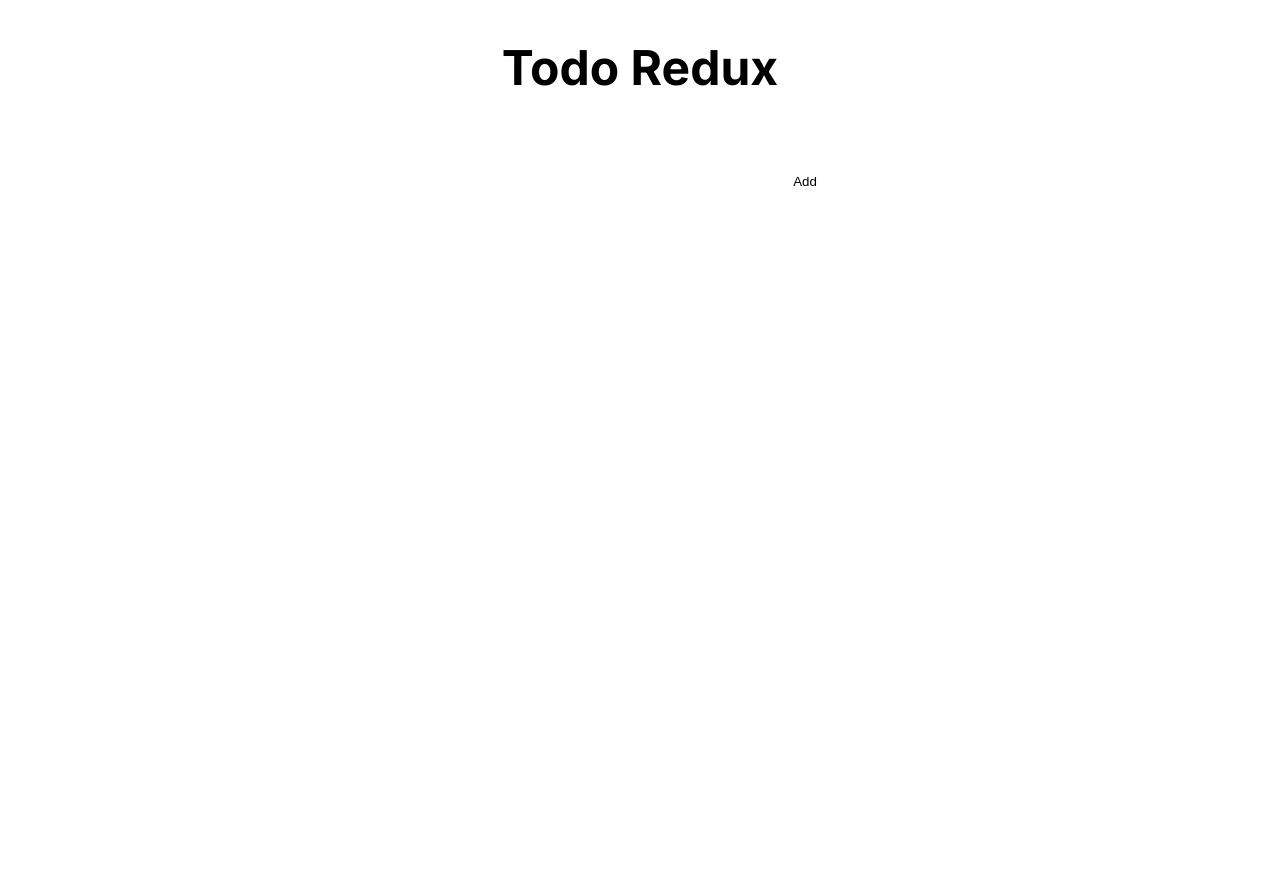
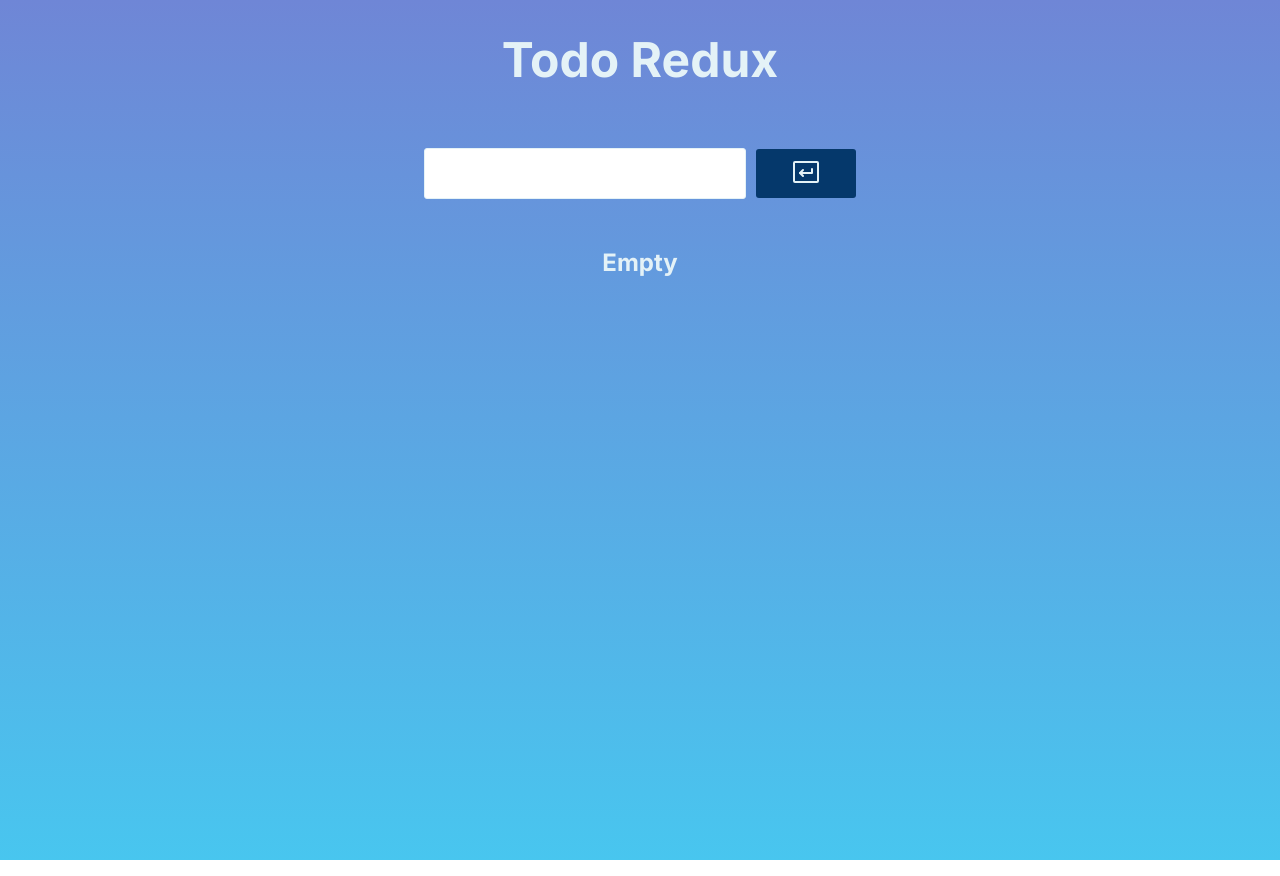
Before and after one commit to LeonardoMonti/todo-redux, a React (Create React App) app: page / in a window 1280 px wide. Built offline with nearby package versions, Linux system fonts and the light colour scheme.

Commit message:
fix: create action remove task

```diff
--- a/src/App.js
+++ b/src/App.js
@@ -1,8 +1,11 @@
 import React, { useState } from "react";
+import { TrashSimple, KeyReturn } from 'phosphor-react';
 import { useSelector, useDispatch } from 'react-redux';
+import { v4 as uuidv4 } from 'uuid';
 
 import { actions } from './actions/todo';
 import { selectors } from './selectors/todo';
+
 import './App.css'
 
 function App() {
@@ -16,30 +19,42 @@ function App() {
 
   const handleFormSubmit = event => {
     event.preventDefault();
-    dispatch(actions.addTask(task))
+
+    dispatch(actions.addTask({
+      id: uuidv4(),
+      text: task,
+    }))
 
     updateTask('')
+  }
+
+  const handleRemove = (id) => {
+    dispatch(actions.removeTask({ id }))
   }
 
   return (
     <div className="app">
       <h1 className="app-title">Todo Redux</h1>
 
-      <form onSubmit={ handleFormSubmit }>
+      <form className="app-form" onSubmit={ handleFormSubmit }>
         <input className="task-input" onChange={ handleInputChange } value={ task }/>
-        <button className="add-todo task-button">Add</button>
+        <button className="add-todo task-button">
+          <KeyReturn size={ 32 } />
+        </button>
       </form>
 
       <ul className="tasks-list">
-        {tasks.map((t, i ) => (
-          <div className="task-item">
-          <li className="task-li" key={ i }>{ t }</li>
-          <div>
-            <button className="update-task-button">update-${i}</button>
-            <button className="remove-task-button">remove-${i}</button>
-          </div>
-          </div>
-        ))}
+        {tasks.length === 0
+        ? (<h2 className="empty">Empty</h2>)
+        : (tasks.map(({ id, text } ) => (
+            <div key={ id } className="task-item">
+            <li id={ id } className="task-li">{ text }</li>
+            <div className="task-buttons">
+              <button onClick={() => handleRemove(id)} className="remove-task-button"><TrashSimple size={ 32 } /></button>
+            </div>
+            </div>
+          )))
+        }
       </ul>
 
     </div>
--- a/src/actions/todo.js
+++ b/src/actions/todo.js
@@ -3,7 +3,8 @@ import { createAction } from 'redux-actions'
 import { types } from '../types/todo';
 
 const actions = {
-  addTask: createAction(types.TODO_ADD_TASK)
+  addTask: createAction(types.TODO_ADD_TASK),
+  removeTask: createAction(types.TODO_REMOVE_TASK),
 }
 
 export { actions }
--- a/src/index.js
+++ b/src/index.js
@@ -3,6 +3,9 @@ import ReactDOM from 'react-dom/client';
 import { Provider } from 'react-redux';
 
 import App from './App';
+
+import './Global.css';
+
 import { store } from './store';
 
 const root = ReactDOM.createRoot(document.getElementById('root'));
--- a/src/reducers/todo.js
+++ b/src/reducers/todo.js
@@ -7,6 +7,9 @@ const tasks = handleActions({
   [actions.addTask]: (state, action) => [
     ...state,
     action.payload
+  ],
+  [actions.removeTask]: (state, action) => [
+    ...state.filter(task => task.id !== action.payload.id),
   ]
 }, [])
 
--- a/src/types/todo.js
+++ b/src/types/todo.js
@@ -1,5 +1,6 @@
 const types = {
-  TODO_ADD_TASK: 'TODO_ADD_TASK'
+  TODO_ADD_TASK: 'TODO_ADD_TASK',
+  TODO_REMOVE_TASK: 'TODO_REMOVE_TASK',
 }
 
 export { types }
```
